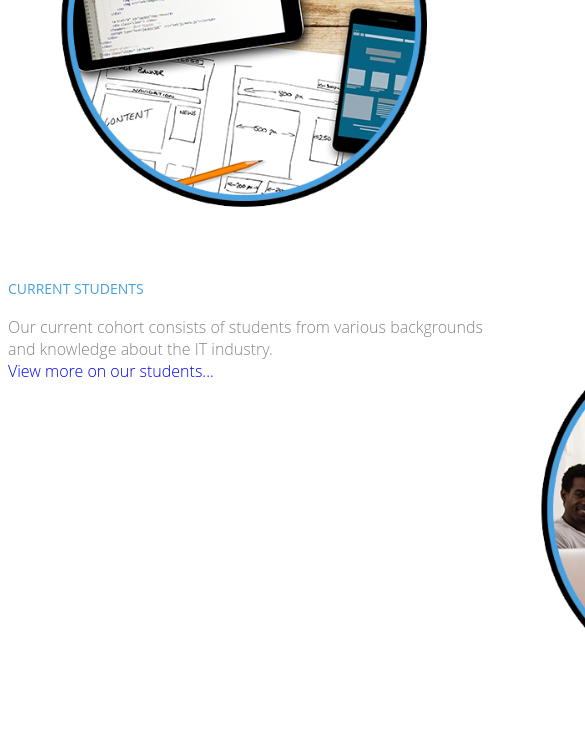
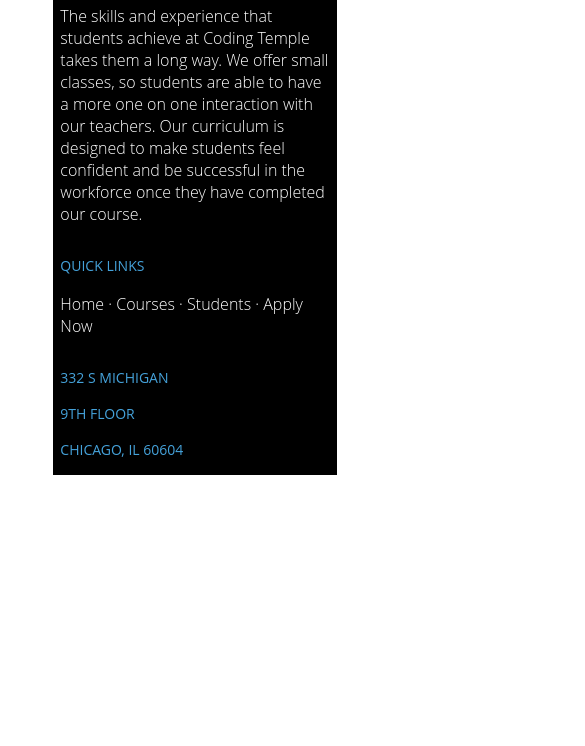
Before and after one commit to sdabrowski/HTML-Homework, a plain HTML site: page index.html in a window 390 px wide. Shown: the part 798-1544 px from the top of the page, 585 px wide, since content can reach past the window. After the commit the page ends 1281 px from the top, so only its background shows below. Drawn offline with Linux system fonts and the light colour scheme.

Commit message:
Updated Mobile Responsiveness

```diff
--- a/index.html
+++ b/index.html
@@ -10,7 +10,7 @@
     <body>
         <header class="container">
             <div class="col-1-3"><img src="images/logo.png" /></div>
-            <nav class="col-2-3">
+            <nav class="col-2-3 menu">
                 <ul>
                     <li>
                         <a href="index.html">Home</a>
@@ -34,7 +34,7 @@
                 <div class="col-1-2">
                     <h2>Classes</h2>
                     <p>
-                        Coding Temple offers classes at our two campuses     located in Schaumburg, and
+                        Coding Temple offers classes at our two campuses located in Schaumburg, and
                         Chicago. Currently we offer full and part-time classes. Our next classes start
                         January 4th, 2016.<br />
                         <a href="apply.html">Start your application...</a>
@@ -48,10 +48,7 @@
                <div class="col-1-2">
                     <h2>Course Curriculum</h2>
                     <p>
-                    Technologies covered: JavaScript, C#, ASP.NET MVC,     Entity Framework,
-                    HTML/CSS, SQL, Git, and more! We will also teach you how to learn as our end
-                    goal is to make you adaptable to other similar technologies and future
-                    technologies.<br />
+                    Technologies covered: JavaScript, C#, ASP.NET MVC, Entity Framework, HTML/CSS, SQL, Git, and more! We will also teach you how to learn as our end goal is to make you adaptable to other similar technologies and future technologies.<br />
                     <a href="courses.html">View the Curriculum...</a>
                     </p>
                 </div>
@@ -61,8 +58,7 @@
                <div class="col-1-2">
                     <h2>Current Students</h2>
                     <p>
-                    Our current cohort consists of students from various backgrounds and
-                    knowledge about the IT industry.<br />
+                    Our current cohort consists of students from various backgrounds and knowledge about the IT industry.<br />
                     <a href="students.html">View more on our students...</a>
                     </p>
                 </div>
--- a/main-flex.css
+++ b/main-flex.css
@@ -13,6 +13,11 @@ body{
     font-size: 16px;
     line-height: 22px;
     font-family: Open Sans, Helvetica Neue, Helvetica, Arial, sans-serif;
+}
+
+article{
+    background-color: #ddd;
+    width: 100%;
 }
 
 article p{
@@ -74,22 +79,26 @@ footer a{
 
 .container{
     display: flex;
-    width: 960px;
+    padding-left: 2%;
+    padding-right: 2%;
+    width: 76%;
     margin: 0 auto;
 }
+
+div[class^="col-"]{
+    flex-basis: 17%;
+}
 .col-1-2{
-    width: 50%;
+    flex-grow: 3;
 }
 
 .col-1-3{
-    width: 33%;
+    flex-grow: 2;
 }
 
 .col-2-3{
-    width: 67%;
+    flex-grow: 4;
 }
-
-
 
 /*
 .container{
@@ -145,7 +154,28 @@ ul{
     content: " \00b7";
 }
 
-
 .quicklinks li.alt-link:after{
     content: "";
 }
+
+
+@media all and (max-width: 800px){
+    *[class*='col']
+    {
+        float: none;
+        width: 100%;
+    }
+}
+
+@media all and (max-width:400px){
+    .col-1-2 img{
+        display: none;
+    }
+    .menu
+    {
+        display: none;
+    }
+    .container{
+    flex-direction: column;
+    }
+}
```
